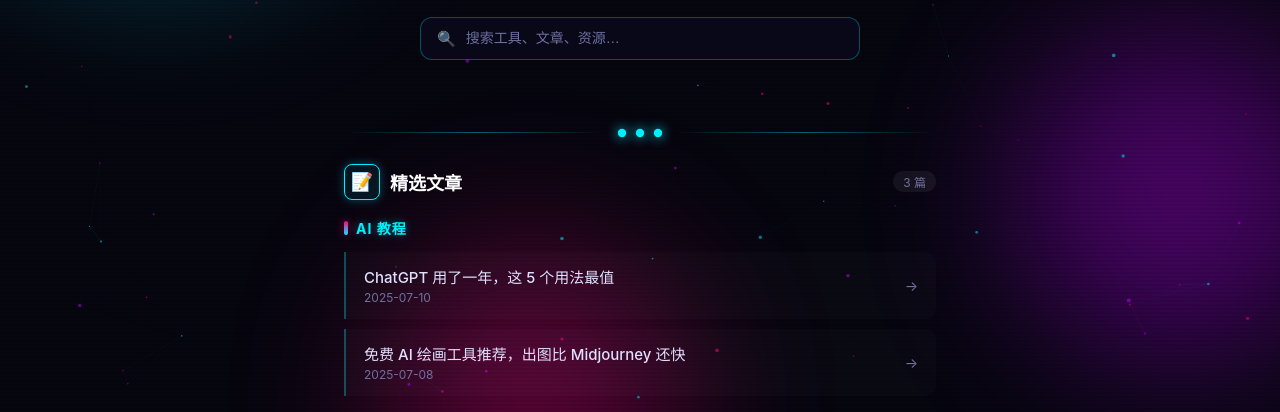
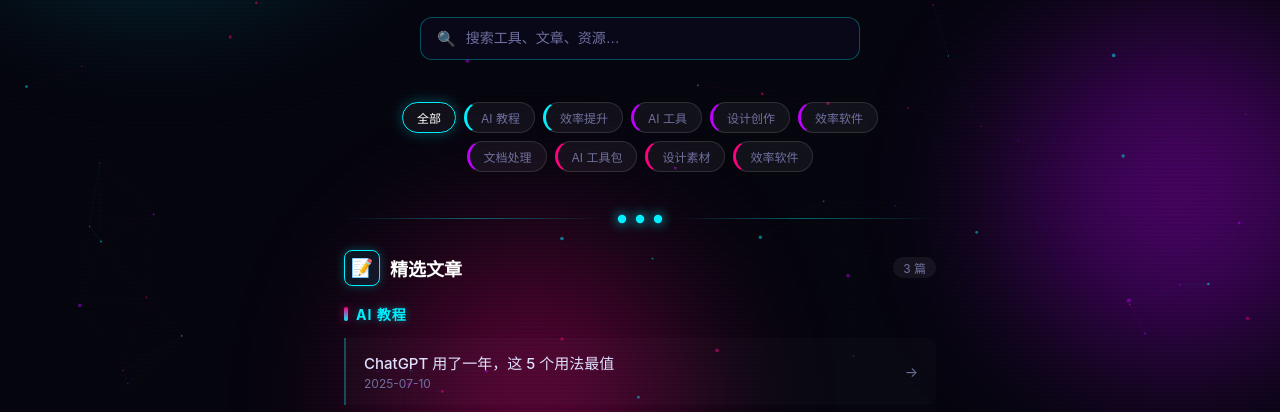
Before and after one commit to xiaomingtools/my-tools, a plain HTML site: page all.html in a window 1280 px wide. Shown: the part 336-748 px from the top of the page. Drawn offline with Linux system fonts and the light colour scheme.

Commit message:
Add files via upload

```diff
--- a/all.html
+++ b/all.html
@@ -131,6 +131,20 @@
 .search-input { flex: 1; background: transparent; border: none; outline: none; color: #fff; font-size: 14px; }
 .search-input::placeholder { color: var(--text-dim); }
 .search-hint { text-align: center; font-size: 12px; color: var(--cyan); margin-top: 10px; min-height: 16px; letter-spacing: 0.5px; }
+.cat-nav { display: flex; gap: 8px; flex-wrap: wrap; justify-content: center; max-width: 560px; margin: 16px auto 0; }
+.cat-pill { font-size: 12px; color: var(--text-dim); background: rgba(255,255,255,0.05); border: 1px solid rgba(255,255,255,0.12); border-radius: 20px; padding: 6px 14px; cursor: pointer; transition: all 0.3s ease; white-space: nowrap; font-family: inherit; }
+.cat-pill:hover { color: #fff; }
+.cat-pill.active { color: #fff; border-color: var(--cyan); box-shadow: 0 0 14px rgba(0,240,255,0.35); }
+.cat-all { border-color: rgba(0,240,255,0.4); color: var(--cyan); }
+.cat-all:hover, .cat-all.active { box-shadow: 0 0 14px rgba(0,240,255,0.3); }
+.cat-articles { border-left: 3px solid var(--cyan); }
+.cat-articles:hover, .cat-articles.active { border-color: var(--cyan); box-shadow: 0 0 14px rgba(0,240,255,0.3); }
+.cat-tools { border-left: 3px solid var(--purple); }
+.cat-tools:hover, .cat-tools.active { border-color: var(--purple); box-shadow: 0 0 14px rgba(192,0,255,0.3); }
+.cat-resources { border-left: 3px solid var(--pink); }
+.cat-resources:hover, .cat-resources.active { border-color: var(--pink); box-shadow: 0 0 14px rgba(255,0,128,0.3); }
+.group-flash { animation: groupFlash 1.6s ease; }
+@keyframes groupFlash { 0% { box-shadow: 0 0 0 rgba(0,240,255,0); } 18% { box-shadow: 0 0 26px rgba(0,240,255,0.65); } 100% { box-shadow: 0 0 0 rgba(0,240,255,0); } }
 .view-all { display: inline-block; margin-top: 10px; font-size: 13px; color: var(--cyan); text-decoration: none; border: 1px solid rgba(0,240,255,0.3); border-radius: 8px; padding: 6px 18px; transition: all 0.3s ease; }
 .view-all:hover { background: rgba(0,240,255,0.1); box-shadow: 0 0 16px rgba(0,240,255,0.3); }
 .back-link { display: inline-block; margin-bottom: 18px; font-size: 13px; color: var(--text-dim); text-decoration: none; border: 1px solid rgba(255,255,255,0.12); border-radius: 8px; padding: 5px 14px; transition: all 0.3s ease; }
@@ -220,6 +234,7 @@
       <input type="text" id="searchInput" class="search-input" placeholder="搜索工具、文章、资源…" oninput="applyFilter()">
     </div>
     <div class="search-hint" id="searchHint"></div>
+    <div class="cat-nav" id="catNav"></div>
   </header>
   <div class="divider"><div class="divider-line"></div><div class="divider-dot"></div><div class="divider-dot"></div><div class="divider-dot"></div><div class="divider-line"></div></div>
   <section class="section">
@@ -263,6 +278,7 @@
 var allData = null;
 var PAGE_LIMIT = Infinity;
 var SHOW_VIEW_ALL = false;
+var currentCat = null;
 
 function getQuery(){ var el = document.getElementById("searchInput"); return el ? el.value.trim().toLowerCase() : ""; }
 function matchArticle(a, q){ if(!q) return true; return ((a.title||'')+' '+(a.date||'')).toLowerCase().indexOf(q) > -1; }
@@ -278,20 +294,62 @@
   document.getElementById("footerText").innerHTML = escapeHtml(data.site.title || '工具狂魔小明') + " &copy; 2025<br>好工具，随手分享";
   if(data.site.avatar){ document.getElementById("avatarBox").innerHTML = '<img src="'+escapeHtml(data.site.avatar)+'" style="width:100%;height:100%;border-radius:50%;object-fit:cover;">'; }
   applyFilter();
+  buildCatNav(data);
 }
+
+function catMatch(item){ return !currentCat || (item.category||'未分类')===currentCat; }
 
 function applyFilter(){
   var data = allData; if(!data) return;
   var q = getQuery();
-  var arts = (data.articles||[]).filter(function(a){ return matchArticle(a,q); });
-  renderArticles(arts, q, (data.articles||[]).length);
-  var tools = (data.tools||[]).filter(function(t){ return matchTool(t,q); });
-  renderTools(tools, q, (data.tools||[]).length);
-  var res = (data.resources||[]).filter(function(r){ return matchResource(r,q); });
-  renderResources(res, q, (data.resources||[]).length);
+  var arts = (data.articles||[]).filter(function(a){ return matchArticle(a,q) && catMatch(a); });
+  renderArticles(arts, q, arts.length);
+  var tools = (data.tools||[]).filter(function(t){ return matchTool(t,q) && catMatch(t); });
+  renderTools(tools, q, tools.length);
+  var res = (data.resources||[]).filter(function(r){ return matchResource(r,q) && catMatch(r); });
+  renderResources(res, q, res.length);
   var hint = document.getElementById("searchHint");
-  if(hint){ if(q){ var total = arts.length+tools.length+res.length; hint.textContent = '搜索 "'+q+'" 找到 '+total+' 条结果'; } else { hint.textContent=''; } }
+  if(hint){
+    if(q && currentCat){ hint.textContent = '在「'+currentCat+'」内搜索 "'+q+'" 找到 '+(arts.length+tools.length+res.length)+' 条'; }
+    else if(q){ hint.textContent = '搜索 "'+q+'" 找到 '+(arts.length+tools.length+res.length)+' 条结果'; }
+    else if(currentCat){ hint.textContent = '正在查看分类：'+currentCat; }
+    else { hint.textContent=''; }
+  }
 }
+
+// 顶部分类导航：聚合三个板块的分类，点击切换为单分类视图
+function buildCatNav(data){
+  var nav = document.getElementById("catNav");
+  if(!nav) return;
+  var cats = [[],[],[]];
+  (data.articles||[]).forEach(function(a){ var c=a.category||"未分类"; if(cats[0].indexOf(c)<0) cats[0].push(c); });
+  (data.tools||[]).forEach(function(t){ var c=t.category||"未分类"; if(cats[1].indexOf(c)<0) cats[1].push(c); });
+  (data.resources||[]).forEach(function(r){ var c=r.category||"未分类"; if(cats[2].indexOf(c)<0) cats[2].push(c); });
+  var meta = [["articles","📝"],["tools","⚡"],["resources","📦"]];
+  var html = '<button class="cat-pill cat-all '+(currentCat?'':'active')+'" data-all="1">全部</button>';
+  meta.forEach(function(m){
+    cats[meta.indexOf(m)].forEach(function(c){
+      html += '<button class="cat-pill cat-'+m[0]+' '+(currentCat===c?'active':'')+'" data-cat="'+escapeHtml(c)+'">'+escapeHtml(c)+'</button>';
+    });
+  });
+  nav.innerHTML = html;
+  nav.onclick = function(e){
+    var b = e.target.closest(".cat-pill"); if(!b) return;
+    selectCat(b.dataset.all ? null : b.dataset.cat);
+  };
+}
+
+function selectCat(cat){
+  currentCat = cat || null;
+  buildCatNav(allData);
+  applyFilter();
+  if(currentCat){
+    var nav = document.getElementById('catNav');
+    if(nav){ nav.scrollIntoView({behavior:"smooth", block:"start"}); }
+  }
+}
+
+function scrollTopSlow(){ window.scrollTo({top:0, behavior:"smooth"}); }
 
 function renderArticles(list, q, full){
   var aDiv = document.getElementById("articles"), aCount = document.getElementById("articleCount"), va = document.getElementById("viewAllArticles");
```
Also changed, not shown: index.html (+31 -23 lines).
